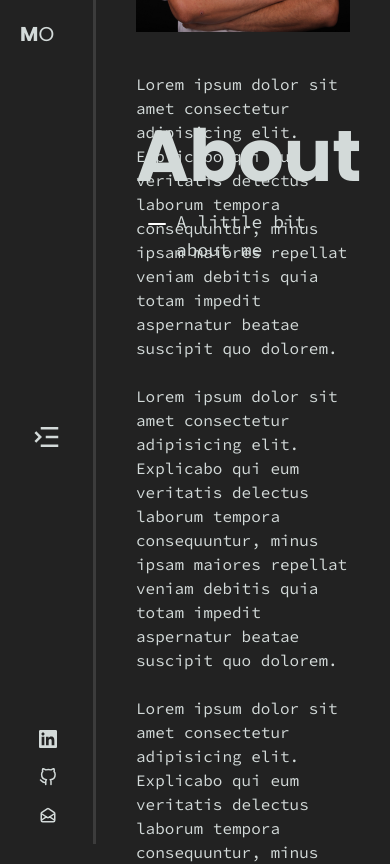
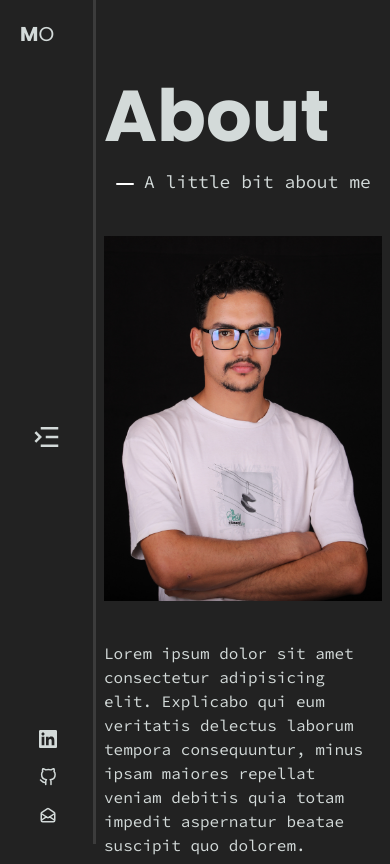
Before and after one commit to mouaammou/junior-portfolio, a Next.js app: page /about in a window 390 px wide. Shown: the top 864 px of the page. Built offline with nearby package versions, Linux system fonts and the light colour scheme.

Commit message:
-handle the about page responsive

```diff
--- a/src/app/(main)/about/page.tsx
+++ b/src/app/(main)/about/page.tsx
@@ -1,7 +1,7 @@
 const AboutMe = () => {
 
    return (
-      <div className="flex min-h-screen flex-col lg:ml-60 p-10">
+      <div className="flex min-h-screen flex-col lg:ml-60 px-2 md:p-10">
          {/* top section */}
          <div className="relative flex justify-start items-start  mt-20 flex-col">
             <h1 className="text-7xl md:text-big font-black mb-4">About</h1>
@@ -9,9 +9,9 @@ const AboutMe = () => {
          </div>
 
          {/* main content */}
-         <div className="flex gap-10 justify-center max-h-[30rem] h-full py-5  my-5 max-md:flex-col">
+         <div className="flex gap-10 justify-center h-full py-5 my-5 max-md:flex-col">
             <div>
-               <img src="/mouaad.jpg" alt="profile page" className="w-[50rem]"/>
+               <img src="/mouaad.jpg" alt="profile page" className="w-80 mx-auto md:w-[50rem]"/>
             </div>
             <div>
                <p>Lorem ipsum dolor sit amet consectetur adipisicing elit. Explicabo qui eum veritatis delectus laborum tempora consequuntur, minus ipsam maiores repellat veniam debitis quia totam impedit aspernatur beatae suscipit quo dolorem.</p>
--- a/src/components/layout/sidebar.tsx
+++ b/src/components/layout/sidebar.tsx
@@ -17,7 +17,6 @@ const NAV_ITEMS: NavItem[] = [
   { label: 'About', href: "/about" },
   { label: 'Work', href: "#work" },
   { label: 'Curriculum', href: "#curriculum" },
-  { label: 'Contact', href: "#contact" },
 ]
 
 const SOCIAL_LINKS: SocialItem[] = [
@@ -86,7 +85,7 @@ export default function Sidebar() {
             {
               NAV_ITEMS.map(({ label, href }, index) => (
                 <li key={label}
-                className={`${activeIndex === index && 'text-3xl transition-all ease-in duration-300 ml-10 w-fit'}`}
+                className={`${activeIndex === index && 'text-2xl transition-all ease-in duration-300 ml-5 w-fit border-b'}`}
                 >
                   <Link
                     onClick={()=> setActiveIndex(index)}
```
